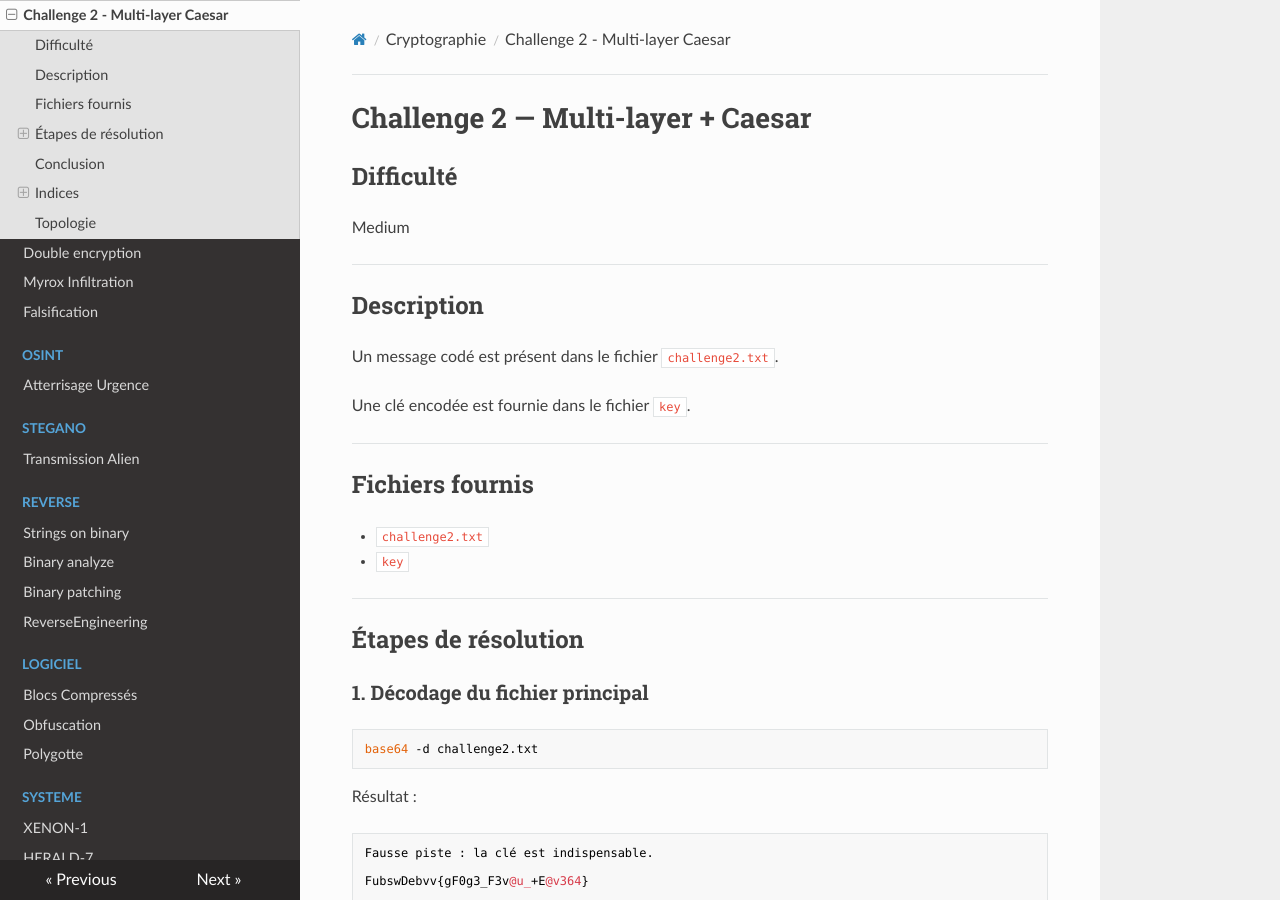
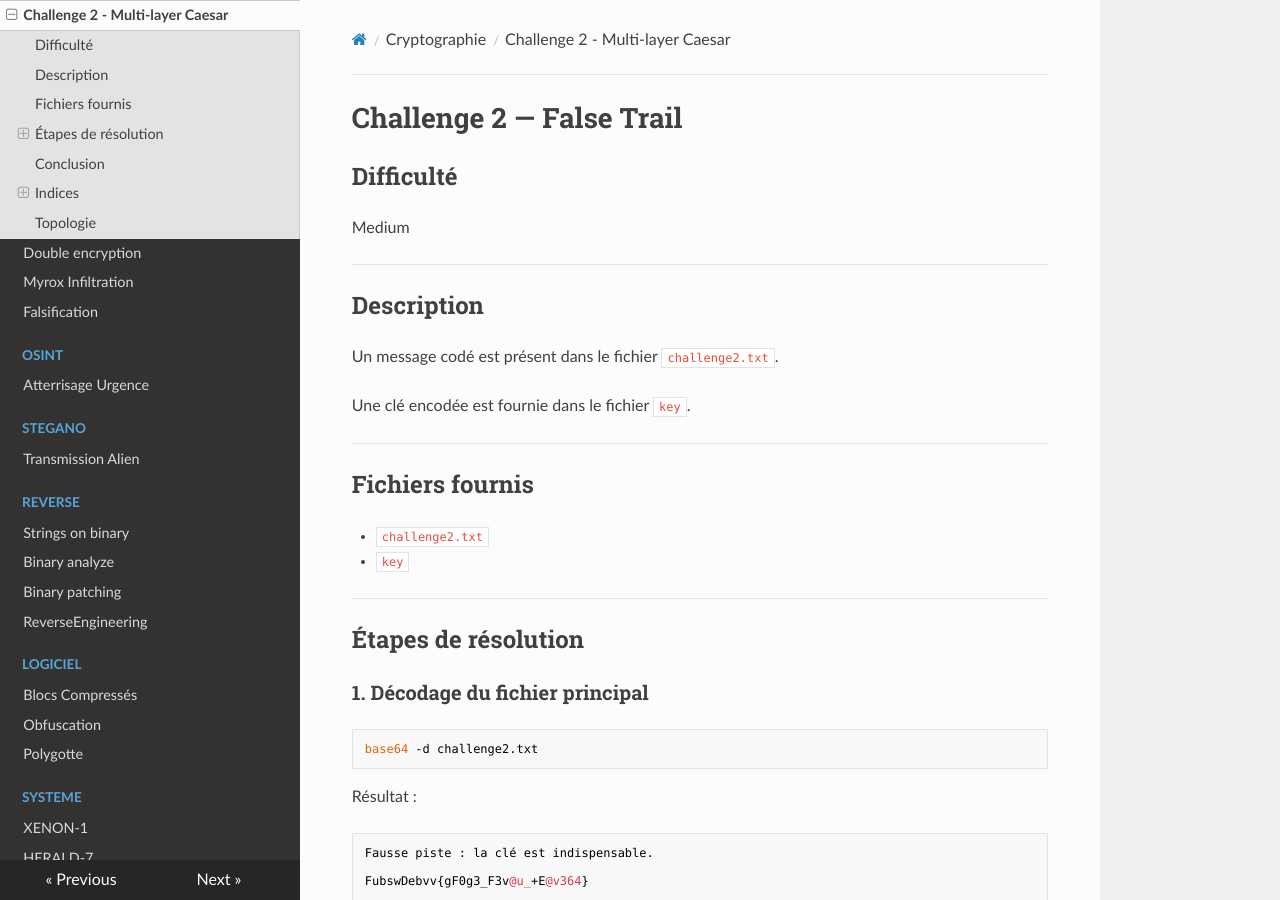
Before and after one commit to CryptAbyss-2026/Write-ups, an MkDocs documentation site: the page built from docs/crypto/challenge2.md, in a window 1280 px wide and 900 px high. Built offline with MkDocs 1.6.1, drawn with Linux system fonts in a browser that asks for light colours; nearby versions of some CDN libraries.

Commit message:
modification nom challenges

```diff
--- a/docs/crypto/challenge2.md
+++ b/docs/crypto/challenge2.md
@@ -1,4 +1,4 @@
-# Challenge 2 — Multi-layer + Caesar
+# Challenge 2 — False Trail
 
 ## Difficulté
 Medium
```
Also changed, not shown: docs/crypto/challenge1.md (+1 -1 lines).
